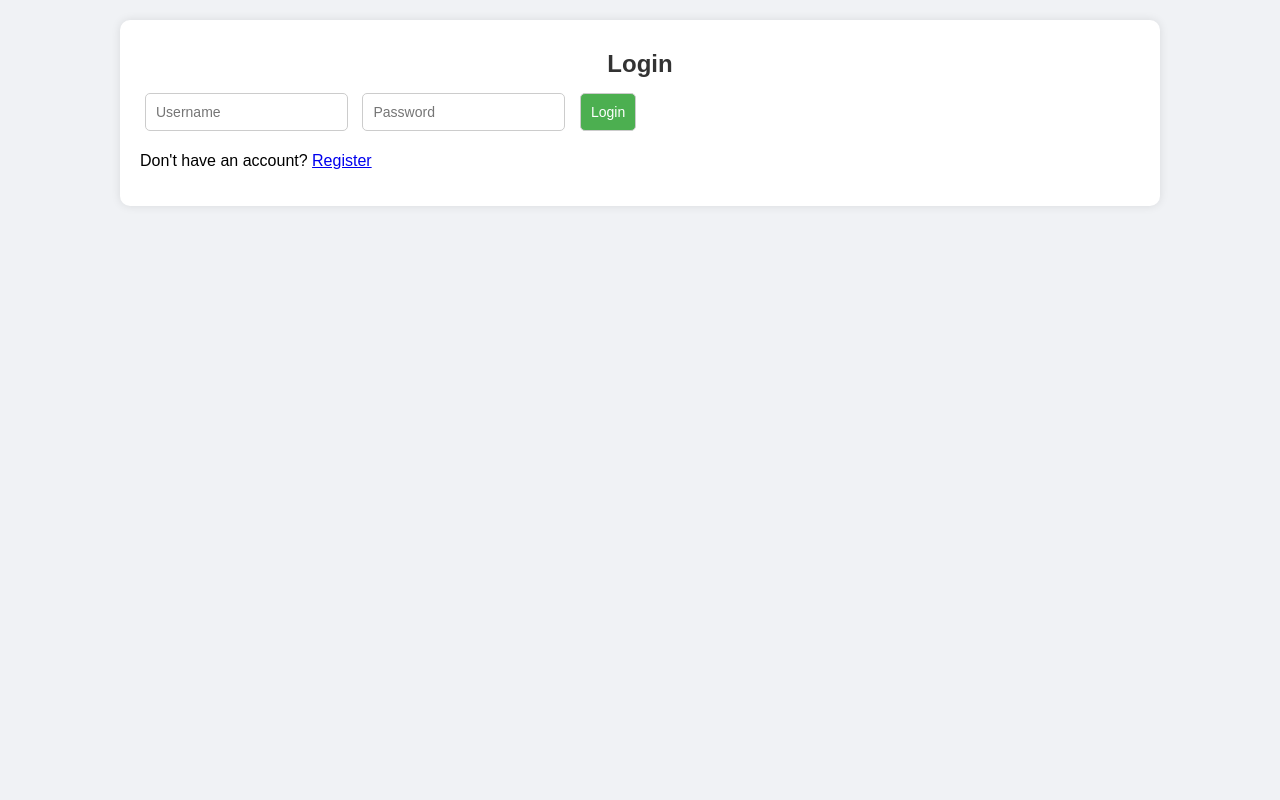
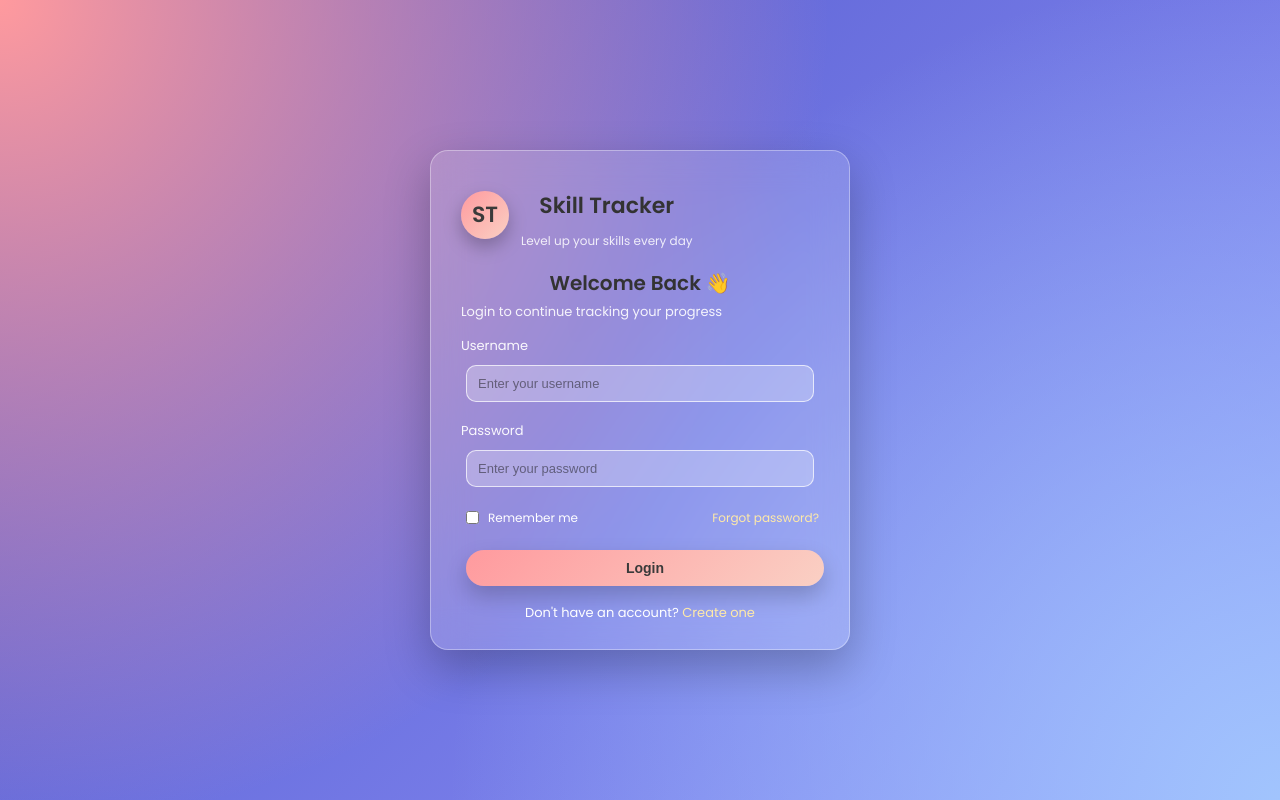
Before and after one commit to budde-vinodkumar/student-metrics, a plain HTML site: page login.html in a window 1280 px wide. Drawn offline with Linux system fonts and the light colour scheme.

Commit message:
Updated login page UI

```diff
--- a/login.html
+++ b/login.html
@@ -4,18 +4,55 @@
   <meta charset="UTF-8">
   <meta name="viewport" content="width=device-width, initial-scale=1.0">
   <title>Login - Skill Tracker</title>
+
+  <!-- Google Font -->
+  <link href="https://fonts.googleapis.com/css2?family=Poppins:wght@300;400;600&display=swap" rel="stylesheet">
+
   <link rel="stylesheet" href="style.css">
 </head>
 <body>
-  <div class="container auth-box">
-    <h2>Login</h2>
-    <form id="loginForm">
-      <input type="text" id="loginUsername" placeholder="Username" required>
-      <input type="password" id="loginPassword" placeholder="Password" required>
-      <button type="submit">Login</button>
-    </form>
-    <p>Don't have an account? <a href="register.html">Register</a></p>
+  <div class="background-gradient">
+    <div class="container auth-box">
+      <div class="logo-area">
+        <div class="logo-circle">ST</div>
+        <div class="logo-text">
+          <h1>Skill Tracker</h1>
+          <p>Level up your skills every day</p>
+        </div>
+      </div>
+
+      <h2 class="form-title">Welcome Back 👋</h2>
+      <p class="form-subtitle">Login to continue tracking your progress</p>
+
+      <form id="loginForm" class="form">
+        <div class="input-group">
+          <label for="loginUsername">Username</label>
+          <input type="text" id="loginUsername" placeholder="Enter your username" required>
+        </div>
+
+        <div class="input-group">
+          <label for="loginPassword">Password</label>
+          <input type="password" id="loginPassword" placeholder="Enter your password" required>
+        </div>
+
+        <div class="extras">
+          <label class="remember-me">
+            <input type="checkbox" id="rememberMe">
+            Remember me
+          </label>
+          <a href="#" class="forgot-link">Forgot password?</a>
+        </div>
+
+        <button type="submit" class="btn-primary">Login</button>
+      </form>
+
+      <p class="switch-text">
+        Don't have an account?
+        <a href="register.html" class="link-highlight">Create one</a>
+      </p>
+    </div>
   </div>
+
   <script src="auth.js"></script>
 </body>
 </html>
--- a/style.css
+++ b/style.css
@@ -23,3 +23,243 @@ button:hover { background-color: #45a049; }
 #assignmentHistoryTable th { background-color: #4CAF50; color: white; }
 #assignmentHistoryTable tr:nth-child(even) { background-color: #f2f2f2; }
 @media (max-width:600px) { .container { width:95%; padding:10px; } #mcqContainer { max-height:300px; } }
+/* Global reset */
+* {
+  margin: 0;
+  padding: 0;
+  box-sizing: border-box;
+}
+
+/* Page background */
+body {
+  font-family: "Poppins", system-ui, -apple-system, BlinkMacSystemFont, "Segoe UI", sans-serif;
+  min-height: 100vh;
+  display: flex;
+  align-items: center;
+  justify-content: center;
+  background: radial-gradient(circle at top left, #ff9a9e, transparent 55%),
+              radial-gradient(circle at bottom right, #a1c4fd, transparent 55%),
+              linear-gradient(135deg, #4e54c8, #8f94fb);
+}
+
+/* Outer gradient overlay to soften background */
+.background-gradient {
+  width: 100%;
+  min-height: 100vh;
+  display: flex;
+  align-items: center;
+  justify-content: center;
+  padding: 20px;
+}
+
+/* Auth box container */
+.container.auth-box {
+  background: rgba(255, 255, 255, 0.15);
+  backdrop-filter: blur(18px);
+  -webkit-backdrop-filter: blur(18px);
+  border-radius: 18px;
+  padding: 28px 30px 26px;
+  max-width: 420px;
+  width: 100%;
+  border: 1px solid rgba(255, 255, 255, 0.35);
+  box-shadow: 0 18px 45px rgba(0, 0, 0, 0.25);
+  color: #ffffff;
+}
+
+/* Logo area */
+.logo-area {
+  display: flex;
+  align-items: center;
+  gap: 12px;
+  margin-bottom: 18px;
+}
+
+.logo-circle {
+  width: 48px;
+  height: 48px;
+  border-radius: 50%;
+  background: linear-gradient(135deg, #ff9a9e, #fad0c4);
+  display: flex;
+  align-items: center;
+  justify-content: center;
+  font-weight: 700;
+  font-size: 22px;
+  color: #3a3a3a;
+  box-shadow: 0 8px 18px rgba(0, 0, 0, 0.25);
+}
+
+.logo-text h1 {
+  font-size: 22px;
+  font-weight: 600;
+}
+
+.logo-text p {
+  font-size: 12px;
+  opacity: 0.85;
+}
+
+/* Form titles */
+.form-title {
+  font-size: 20px;
+  margin-bottom: 4px;
+}
+
+.form-subtitle {
+  font-size: 13px;
+  margin-bottom: 14px;
+  opacity: 0.9;
+}
+
+/* Form styling */
+.form {
+  margin-top: 4px;
+}
+
+.input-group {
+  display: flex;
+  flex-direction: column;
+  margin-bottom: 14px;
+}
+
+.input-group label {
+  font-size: 13px;
+  margin-bottom: 4px;
+  opacity: 0.95;
+}
+
+/* Inputs */
+.input-group input {
+  padding: 10px 11px;
+  border-radius: 10px;
+  border: 1px solid rgba(255, 255, 255, 0.7);
+  outline: none;
+  background: rgba(255, 255, 255, 0.25);
+  color: #1e1e1e;
+  font-size: 13px;
+  transition: border 0.2s ease, box-shadow 0.2s ease, background 0.2s ease, transform 0.1s ease;
+}
+
+.input-group input::placeholder {
+  color: rgba(20, 20, 20, 0.5);
+}
+
+.input-group input:focus {
+  border-color: #ffdd94;
+  background: rgba(255, 255, 255, 0.9);
+  box-shadow: 0 0 0 2px rgba(255, 221, 148, 0.5);
+  transform: translateY(-1px);
+}
+
+/* Remember / Forgot */
+.extras {
+  display: flex;
+  justify-content: space-between;
+  align-items: center;
+  margin-bottom: 16px;
+  font-size: 12px;
+}
+
+.remember-me {
+  display: flex;
+  align-items: center;
+  gap: 4px;
+}
+
+.remember-me input[type="checkbox"] {
+  accent-color: #ff9a9e;
+}
+
+.forgot-link {
+  color: #ffeaa7;
+  text-decoration: none;
+  position: relative;
+}
+
+.forgot-link::after {
+  content: "";
+  position: absolute;
+  left: 0;
+  bottom: -2px;
+  width: 0;
+  height: 1px;
+  background: #ffeaa7;
+  transition: width 0.2s ease;
+}
+
+.forgot-link:hover::after {
+  width: 100%;
+}
+
+/* Button */
+.btn-primary {
+  width: 100%;
+  padding: 10px;
+  border-radius: 999px;
+  border: none;
+  cursor: pointer;
+  font-size: 14px;
+  font-weight: 600;
+  background: linear-gradient(135deg, #ff9a9e, #fad0c4);
+  color: #3a3a3a;
+  box-shadow: 0 10px 22px rgba(0, 0, 0, 0.2);
+  transition: transform 0.1s ease, box-shadow 0.1s ease, filter 0.15s ease;
+}
+
+.btn-primary:hover {
+  transform: translateY(-1px);
+  box-shadow: 0 14px 28px rgba(0, 0, 0, 0.28);
+  filter: brightness(1.03);
+}
+
+.btn-primary:active {
+  transform: translateY(1px);
+  box-shadow: 0 6px 14px rgba(0, 0, 0, 0.28);
+}
+
+/* Bottom switch text */
+.switch-text {
+  margin-top: 12px;
+  text-align: center;
+  font-size: 13px;
+}
+
+.link-highlight {
+  color: #ffeaa7;
+  font-weight: 500;
+  text-decoration: none;
+  position: relative;
+}
+
+.link-highlight::after {
+  content: "";
+  position: absolute;
+  left: 0;
+  bottom: -2px;
+  width: 0;
+  height: 1px;
+  background: #ffeaa7;
+  transition: width 0.2s ease;
+}
+
+.link-highlight:hover::after {
+  width: 100%;
+}
+
+/* Mobile tweaks */
+@media (max-width: 480px) {
+  .container.auth-box {
+    padding: 20px 18px 18px;
+  }
+
+  .logo-text h1 {
+    font-size: 19px;
+  }
+
+  .form-title {
+    font-size: 18px;
+  }
+
+  .btn-primary {
+    font-size: 13px;
+  }
+}
```
